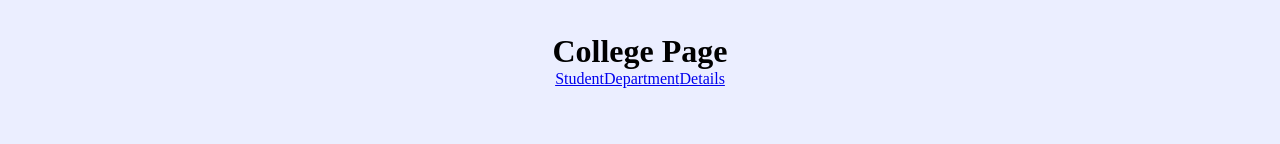
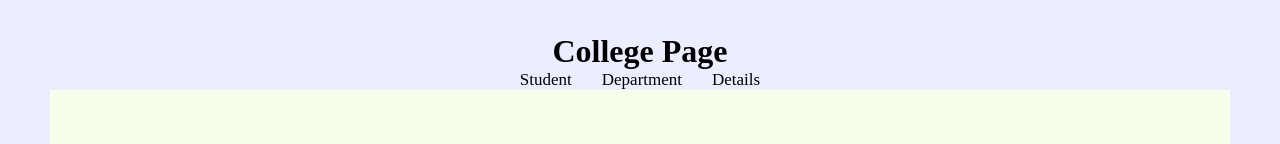
Before and after one commit to hanzalaahmeddin/ReactJS-Header, a React (Vite) app: page /college/department in a window 1280 px wide. Shown: the part 154-298 px from the top of the page. Built offline with nearby package versions, Linux system fonts and the light colour scheme.

Commit message:
Routing code push

```diff
--- a/src/College.jsx
+++ b/src/College.jsx
@@ -5,9 +5,11 @@ function College() {
   return (
     <div style={{ background: "#ebeeff", height: "100vh", padding: "50px 50px", textAlign: "center" }}>
       <h1 style={{ margin: "0" }}>College Page</h1>
-      <NavLink to="student">Student</NavLink>
-      <NavLink to="department">Department</NavLink>
-      <NavLink to="details">Details</NavLink>
+      <div className='collegeMenu'>
+        <NavLink to="student">Student</NavLink>
+        <NavLink to="department">Department</NavLink>
+        <NavLink to="details">Details</NavLink>
+      </div>
       <Outlet />
     </div>
   )
--- a/src/Department.jsx
+++ b/src/Department.jsx
@@ -2,7 +2,7 @@ import React from 'react'
 
 function Department() {
   return (
-    <div style={{ background: "#ebeeff", height: "100vh", padding: "50px 50px" }}>
+    <div style={{ background: "#f7ffeb", height: "100vh", padding: "50px 50px" }}>
       <h1 style={{ margin: "0" }}>Department Page</h1>
 
     </div>
--- a/src/Details.jsx
+++ b/src/Details.jsx
@@ -2,7 +2,7 @@ import React from 'react'
 
 function Details() {
     return (
-        <div style={{ background: "#ebeeff", height: "100vh", padding: "50px 50px" }}>
+        <div style={{ background: "#f7ffeb", height: "100vh", padding: "50px 50px" }}>
             <h1 style={{ margin: "0" }}>College Detail Page</h1>
 
         </div>
--- a/src/Student.jsx
+++ b/src/Student.jsx
@@ -2,7 +2,7 @@ import React from 'react'
 
 function Student() {
   return (
-    <div style={{ background: "#ebeeff", height: "100vh", padding: "50px 50px" }}>
+    <div style={{ background: "#f7ffeb", height: "50vh", padding: "50px 50px", borderRadius: "20px" }}>
       <h1 style={{ margin: "0" }}>Student Page</h1>
 
     </div>
--- a/src/header.css
+++ b/src/header.css
@@ -21,3 +21,14 @@ body {
 .navigation a:hover {
     color: red;
 }
+
+.collegeMenu a {
+    margin: 15px;
+    font-size: 17px;
+    text-decoration: none;
+    color: black;
+}
+
+.collegeMenu a:hover {
+    color: red;
+}
```
